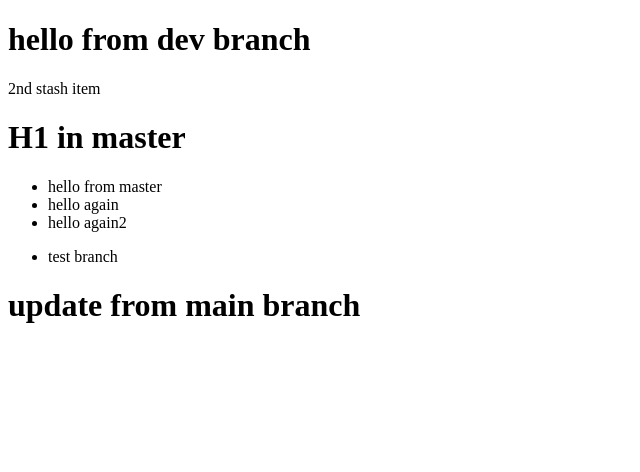
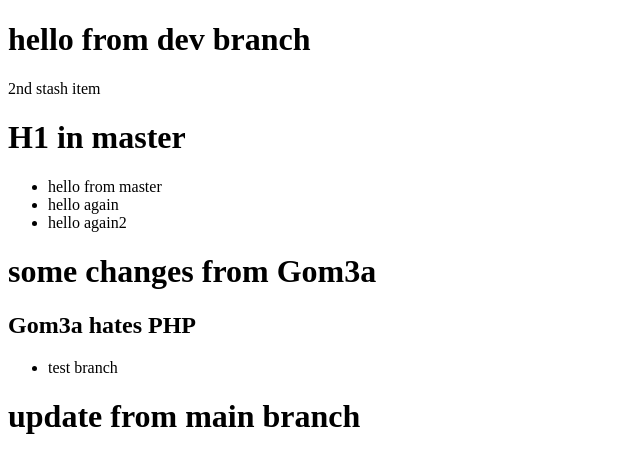
Before and after one commit to MohamedHamed0007/depi2026, a plain HTML site: page index.html in a window 1280 px wide. Shown: the whole page, without its empty margins (0-640 px from the left). Drawn offline with Linux system fonts and the light colour scheme.

Commit message:
gom3a added 2 headers

```diff
--- a/index.html
+++ b/index.html
@@ -15,7 +15,8 @@
       <li>hello again2</li>
     </ul>
   </body>
-
+  <h1>some changes from Gom3a</h1>
+  <h2>Gom3a hates PHP</h2>
   <ul>
     <li>test branch</li>
   </ul>
```
